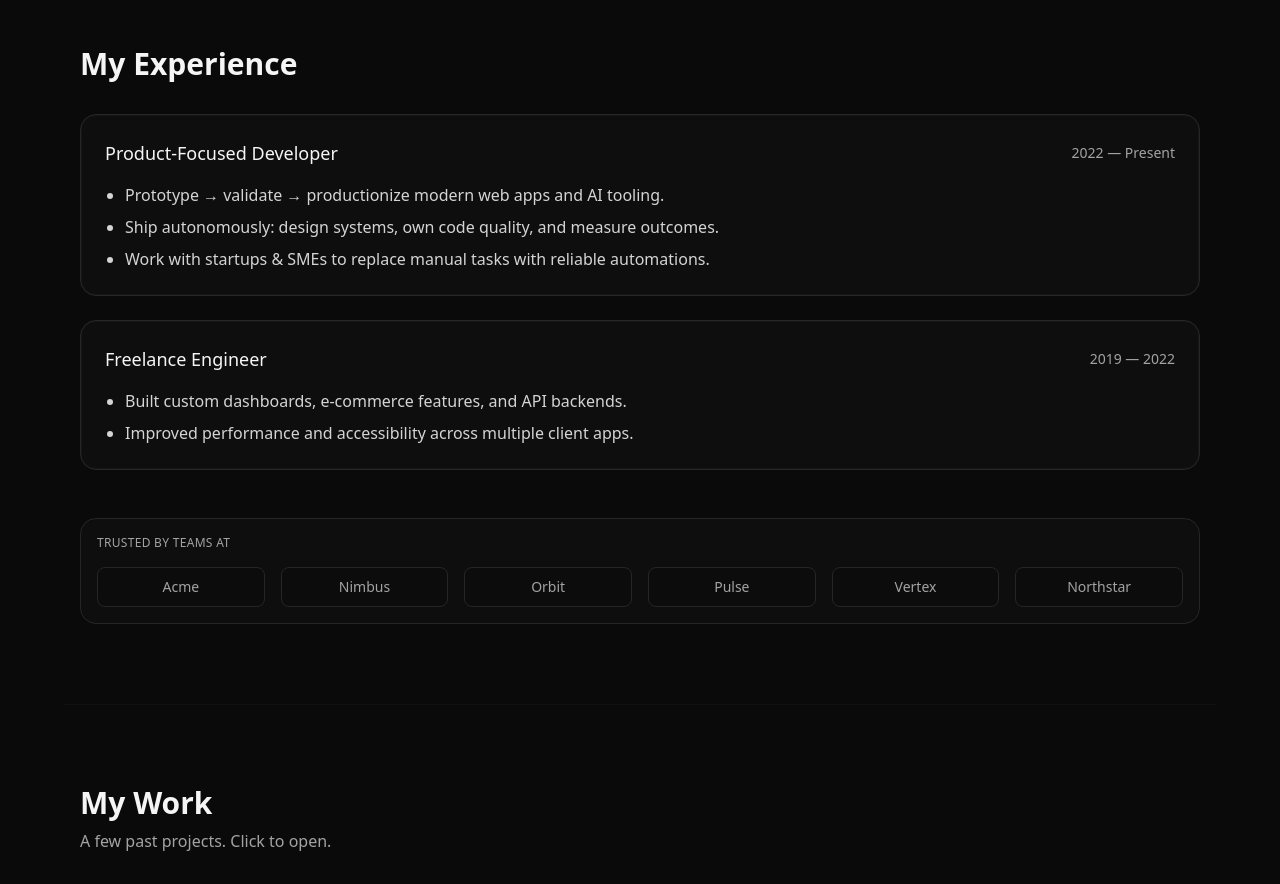
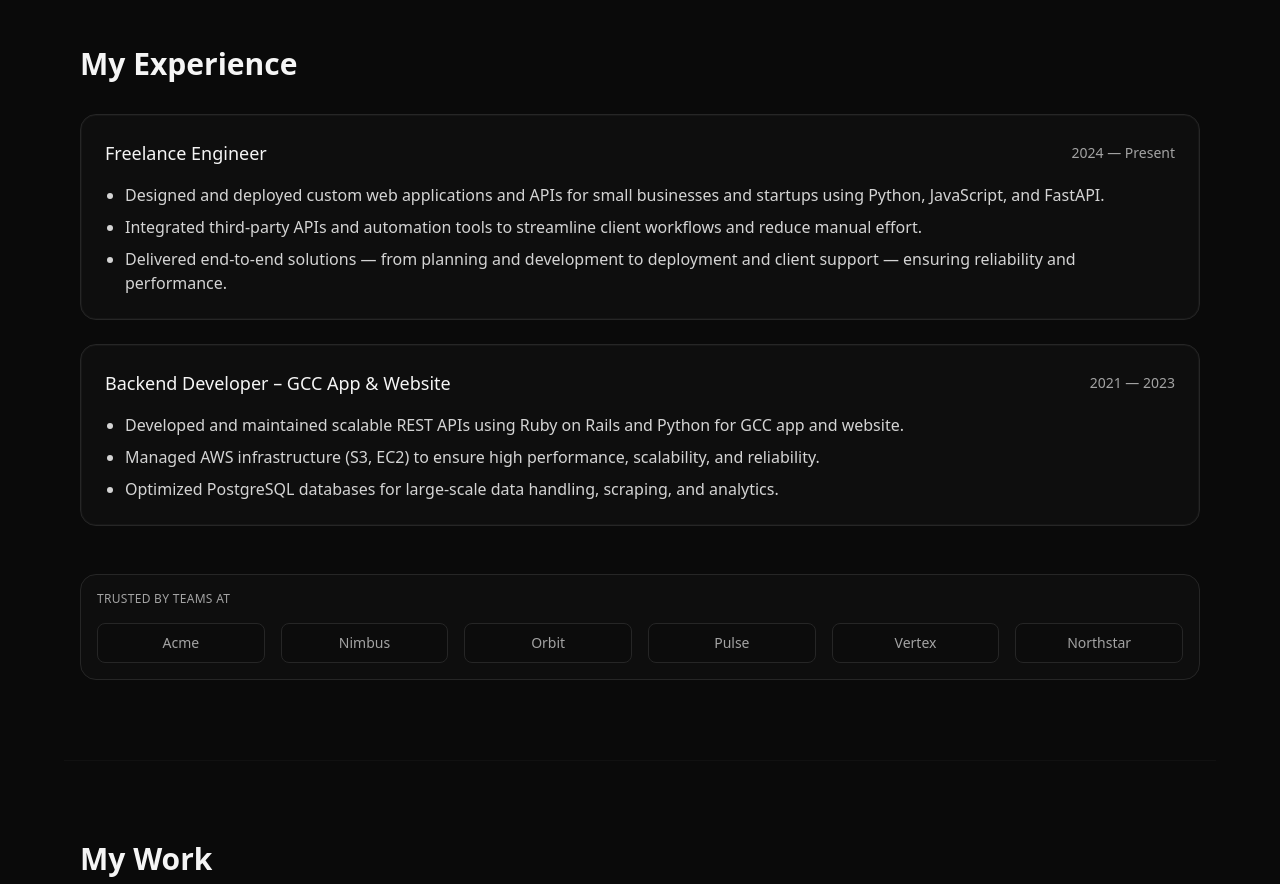
Before and after one commit to Montukv-git/MKVTech, a React (Vite) app: page / in a window 1280 px wide. Shown: the part 1220-2104 px from the top of the page. Built offline with nearby package versions, Linux system fonts and the light colour scheme; grey boxes are pictures that could not be loaded.

Commit message:
Update experience roles and periods in Portfolio

```diff
--- a/src/Portfolio.tsx
+++ b/src/Portfolio.tsx
@@ -205,20 +205,21 @@ export default function Portfolio() {
 
   const experience = [
     {
-      role: "Product-Focused Developer",
-      period: "2022 — Present",
+      role: "Freelance Engineer",
+      period: "2024 — Present",
       points: [
-        "Prototype → validate → productionize modern web apps and AI tooling.",
-        "Ship autonomously: design systems, own code quality, and measure outcomes.",
-        "Work with startups & SMEs to replace manual tasks with reliable automations.",
+        "Designed and deployed custom web applications and APIs for small businesses and startups using Python, JavaScript, and FastAPI.",
+        "Integrated third-party APIs and automation tools to streamline client workflows and reduce manual effort.",
+        "Delivered end-to-end solutions — from planning and development to deployment and client support — ensuring reliability and performance.",
       ],
     },
     {
-      role: "Freelance Engineer",
-      period: "2019 — 2022",
+      role: "Backend Developer – GCC App & Website",
+      period: "2021 — 2023",
       points: [
-        "Built custom dashboards, e‑commerce features, and API backends.",
-        "Improved performance and accessibility across multiple client apps.",
+        "Developed and maintained scalable REST APIs using Ruby on Rails and Python for GCC app and website.",
+        "Managed AWS infrastructure (S3, EC2) to ensure high performance, scalability, and reliability.",
+        "Optimized PostgreSQL databases for large-scale data handling, scraping, and analytics.",
       ],
     },
   ];
```
